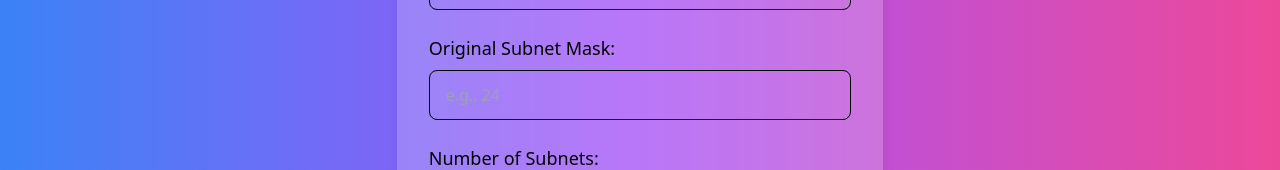
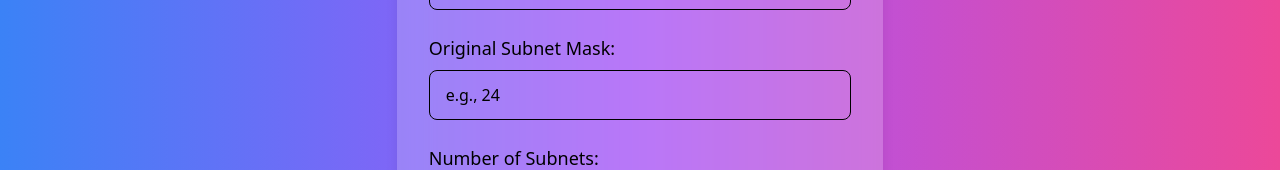
Before and after one commit to Hafiz-Sakib/Subnet-Genie, a React (Create React App) app: page /normal-subnet in a window 1280 px wide. Shown: the part 259-429 px from the top of the page. Built offline with nearby package versions, Linux system fonts and the light colour scheme.

Commit message:
Update NormalSubnetForm component; change placeholder color to black for improved visibility

```diff
--- a/src/NormalSubnetForm.js
+++ b/src/NormalSubnetForm.js
@@ -72,7 +72,7 @@
               onChange={(e) => setOriginalMask(e.target.value)}
               placeholder="e.g., 24"
               required
-              className="w-full px-4 py-3 border border-black rounded-lg bg-transparent text-black placeholder-gray-400 focus:outline-none focus:ring-2 focus:ring-blue-500"
+              className="w-full px-4 py-3 border border-black rounded-lg bg-transparent text-black placeholder-black focus:outline-none focus:ring-2 focus:ring-blue-500"
             />
           </div>
           <div>
```
